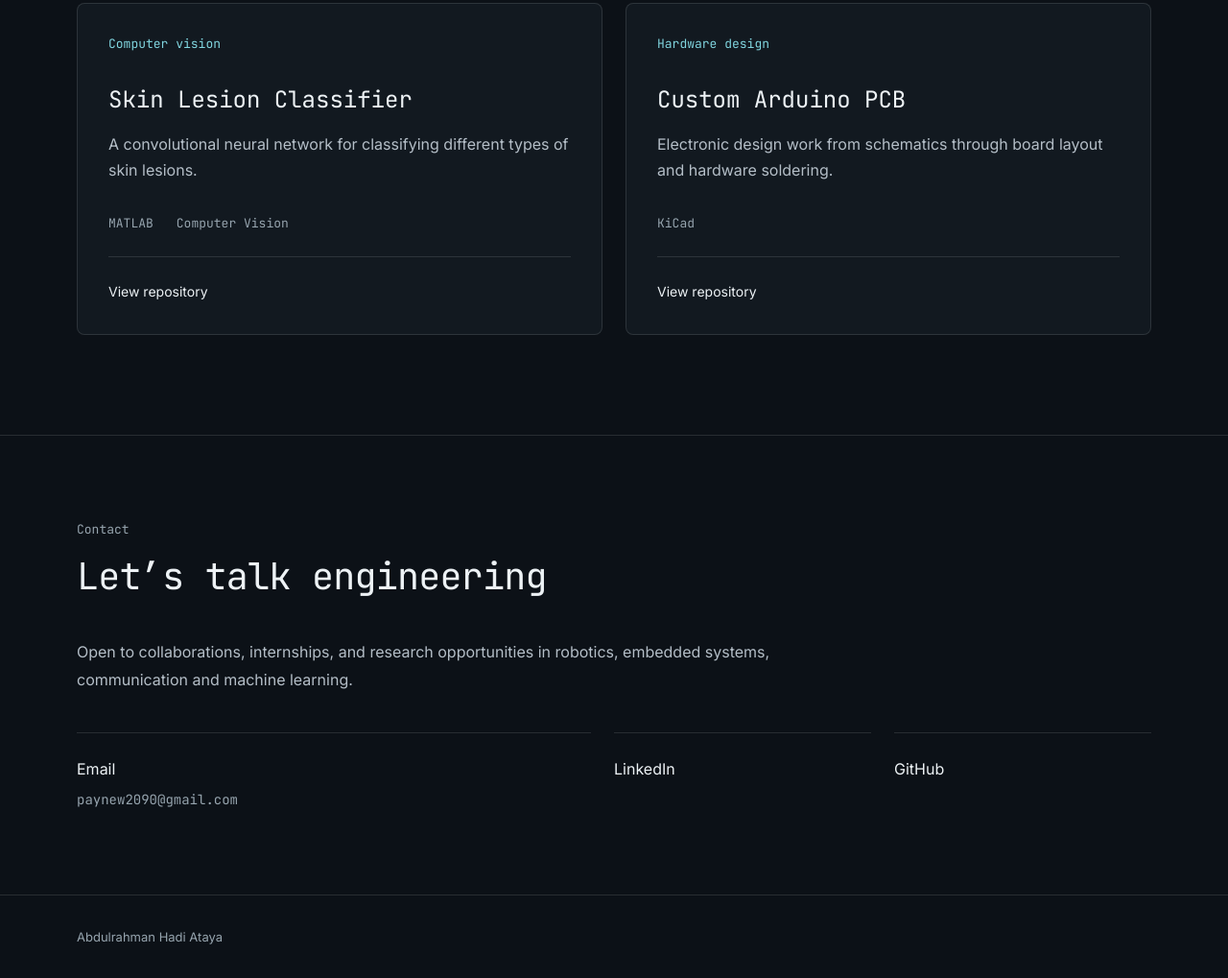
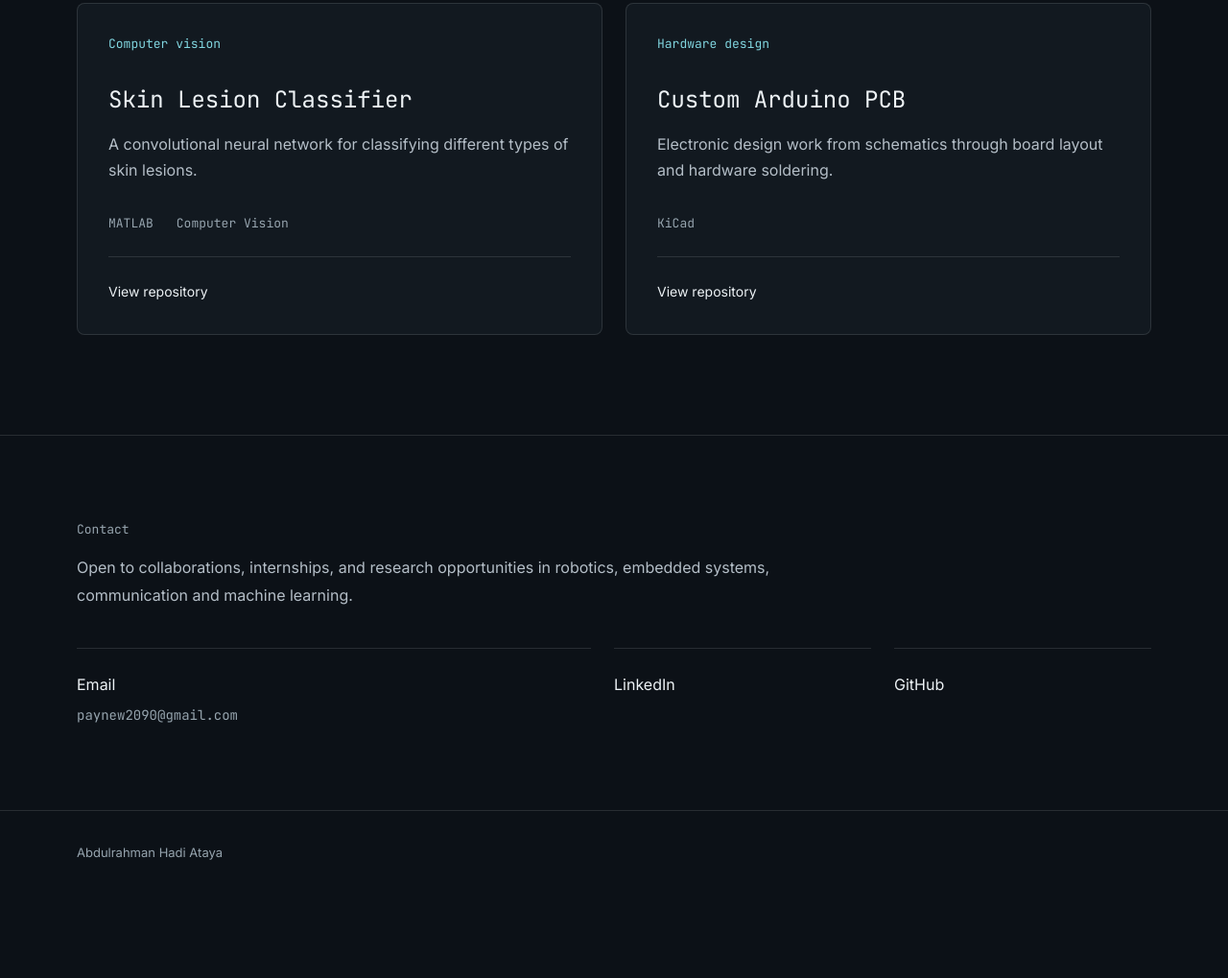
Before and after one commit to Serialize71/mywebsite, a plain HTML site: page index.html in a window 1280 px wide. Shown: the part 2916-3935 px from the top of the page at 96% size. After the commit the page ends 3847 px from the top, so only its background shows below. Drawn offline with Linux system fonts and the light colour scheme.

Commit message:
Remove extra contact heading

```diff
--- a/index.html
+++ b/index.html
@@ -217,7 +217,7 @@
     <section id="contact" class="section contact-section">
       <div class="section-eyebrow">CONTACT</div>
 
-      <h2 class="section-title">Let’s talk engineering</h2><p class="contact-sub">Open to collaborations, internships, and research opportunities in robotics, embedded systems, communication and machine learning.</p>
+      <p class="contact-sub">Open to collaborations, internships, and research opportunities in robotics, embedded systems, communication and machine learning.</p>
       <div class="contact-links">
         <a class="contact-card" href="mailto:paynew2090@gmail.com">
 
```
